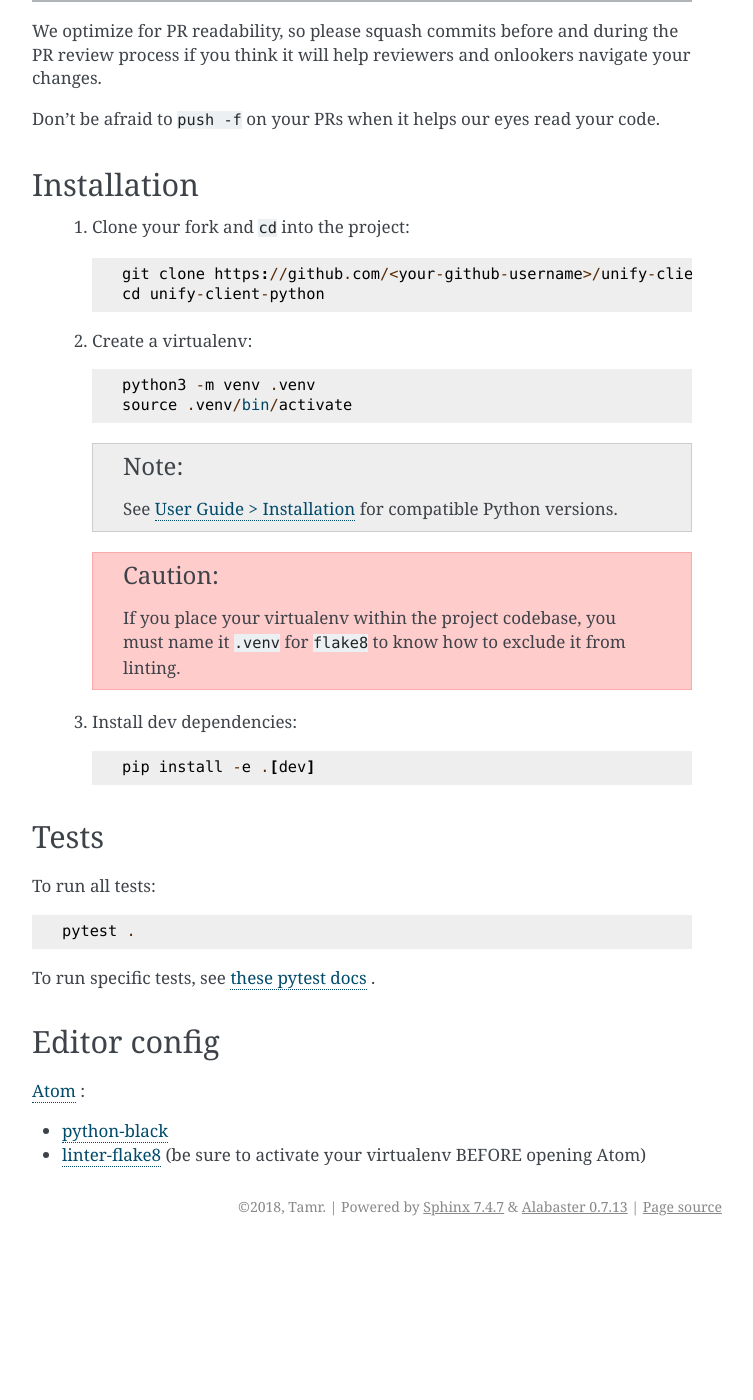
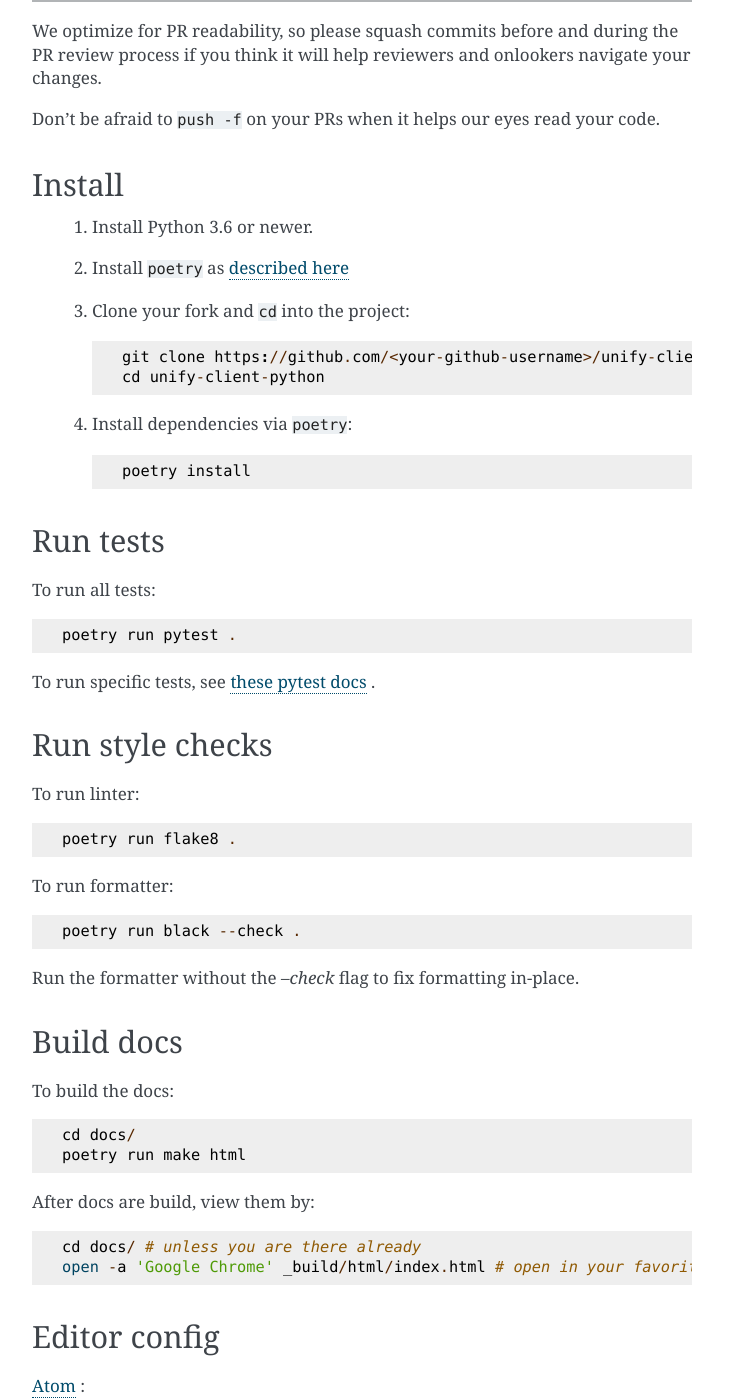
Before and after one commit to Datatamer/tamr-client, a Sphinx documentation site: the page built from docs/contributor-guide.rst, in a window 1280 px wide and 1400 px high, scrolled down 1157 px. Shown: the whole window, without its empty margins (388-1141 px from the left). Built offline with Sphinx 7.4.7, drawn with Linux system fonts in a browser that asks for light colours; before the commit the page ends 2403 px from its top, so only the background shows below that; some of the changed text lies outside the part shown.

Commit message:
Update contributor guide to use poetry Add sections to contributor guide for: - Running linter/formatter - Building documentation locally

```diff
--- a/docs/contributor-guide.rst
+++ b/docs/contributor-guide.rst
@@ -57,39 +57,56 @@ review process if you think it will help reviewers and onlookers navigate your c
 
 Don't be afraid to ``push -f`` on your PRs when it helps our eyes read your code.
 
-Installation
-------------
+Install
+-------
 
-  1. Clone your fork and ``cd`` into the project::
+  1. Install Python 3.6 or newer.
+
+  2. Install ``poetry`` as `described here <https://poetry.eustace.io/docs/#installation>`_
+
+  3. Clone your fork and ``cd`` into the project::
 
       git clone https://github.com/<your-github-username>/unify-client-python
       cd unify-client-python
 
-  2. Create a virtualenv::
+  4. Install dependencies via ``poetry``::
 
-      python3 -m venv .venv
-      source .venv/bin/activate
+      poetry install
 
-    .. note::
-      See `User Guide > Installation <user-guide/installation.html>`_ for compatible
-      Python versions.
-
-    .. caution::
-      If you place your virtualenv within the project codebase, you must name it
-      ``.venv`` for ``flake8`` to know how to exclude it from linting.
-
-  3. Install dev dependencies::
-
-      pip install -e .[dev]
-
-Tests
------
+Run tests
+---------
 
 To run all tests::
 
-    pytest .
+    poetry run pytest .
 
 To run specific tests, see `these pytest docs <https://docs.pytest.org/en/latest/usage.html#specifying-tests-selecting-tests>`_ .
+
+Run style checks
+----------------
+
+To run linter::
+
+    poetry run flake8 .
+
+To run formatter::
+
+    poetry run black --check .
+
+Run the formatter without the `--check` flag to fix formatting in-place.
+
+Build docs
+----------
+
+To build the docs::
+
+    cd docs/
+    poetry run make html
+
+After docs are build, view them by::
+
+    cd docs/ # unless you are there already
+    open -a 'Google Chrome' _build/html/index.html # open in your favorite browser
 
 Editor config
 -------------
@@ -97,4 +114,4 @@ Editor config
 `Atom <https://atom.io/>`_ :
 
 - `python-black <https://atom.io/packages/python-black>`_
-- `linter-flake8 <https://atom.io/packages/linter-flake8>`_ (be sure to activate your virtualenv BEFORE opening Atom)
+- `linter-flake8 <https://atom.io/packages/linter-flake8>`_
```
